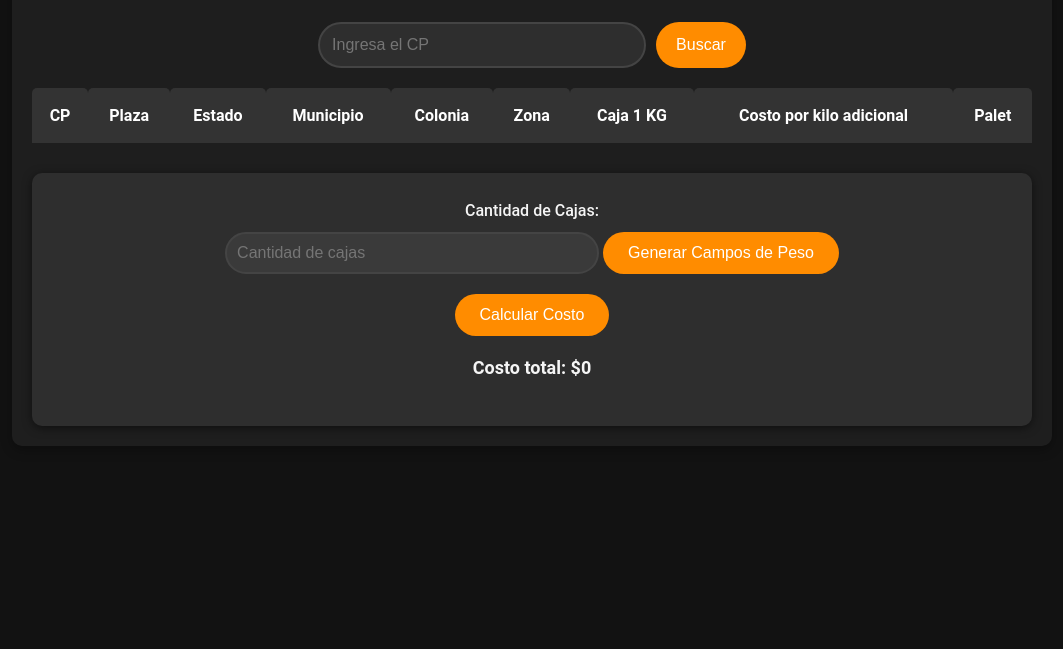
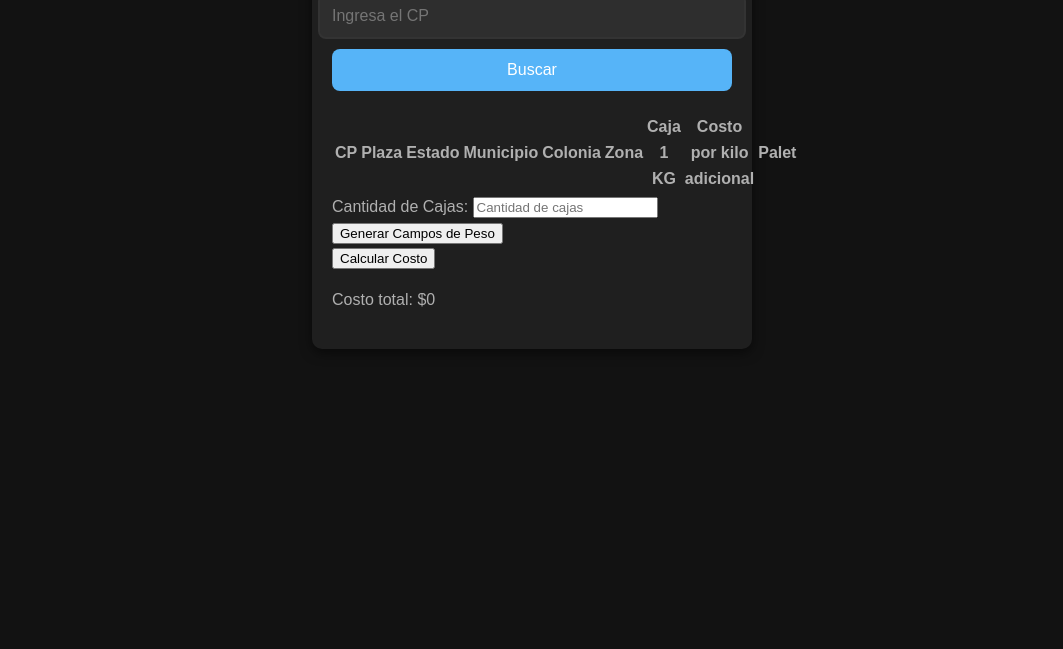
Before and after one commit to marckcortsi/cs, a plain HTML site: page index.html in a window 1280 px wide. Shown: the part 151-800 px from the top of the page, without its empty margins (108-1171 px from the left). Drawn offline with nearby package versions, Linux system fonts and the light colour scheme.

Commit message:
Actualizar styles.css

```diff
--- a/styles.css
+++ b/styles.css
@@ -1,8 +1,8 @@
 /* Estilo general del cuerpo */
 body {
-    font-family: 'Roboto', sans-serif; /* Cambié a la tipografía Roboto */
+    font-family: 'Arial', sans-serif;
     background-color: #121212; /* Fondo oscuro */
-    color: #f5f5f5; /* Texto claro */
+    color: #b0b0b0; /* Texto claro */
     margin: 0;
     padding: 0;
     line-height: 1.6;
@@ -10,113 +10,88 @@ body {
 
 /* Contenedor principal */
 .container {
-    max-width: 1000px;
+    max-width: 400px;
     margin: 50px auto;
     padding: 20px;
-    background-color: #1e1e1e; /* Fondo oscuro del contenedor */
-    box-shadow: 0px 4px 12px rgba(0, 0, 0, 0.3); /* Sombras suaves */
+    background-color: #1f1f1f; /* Fondo ligeramente más claro */
+    box-shadow: 0px 4px 12px rgba(0, 0, 0, 0.5); /* Sombras suaves */
     border-radius: 10px;
 }
 
 /* Estilo del título */
 h1 {
     text-align: center;
-    color: #f5f5f5;
+    color: #b0b0b0; /* Color de texto claro */
     font-weight: 600;
-    font-size: 2rem;
-    margin-bottom: 30px;
+    font-size: 1.5rem;
+    margin-bottom: 20px;
 }
 
 /* Estilo de la caja de búsqueda */
 .search-box {
     display: flex;
-    justify-content: center;
+    flex-direction: column;
+    align-items: center;
     margin-bottom: 20px;
 }
 
 .search-box input[type="text"] {
     padding: 12px;
-    width: 300px;
-    border: 2px solid #444;
+    width: 100%;
+    border: 2px solid #333;
     background-color: #2e2e2e; /* Fondo oscuro */
-    color: #f5f5f5; /* Texto claro */
-    border-radius: 25px;
+    color: #b0b0b0; /* Texto claro */
+    border-radius: 8px;
     font-size: 16px;
     outline: none;
     transition: border 0.3s ease;
 }
 
 .search-box input[type="text"]:focus {
-    border-color: #ff8c00; /* Color de acento naranja */
+    border-color: #56b4f8; /* Color azul claro al hacer focus */
 }
 
+/* Botones */
 .search-box button {
+    width: 100%;
     padding: 12px 20px;
-    background-color: #ff8c00; /* Botón de acento naranja */
+    background-color: #56b4f8; /* Azul claro */
     color: white;
     border: none;
-    margin-left: 10px;
-    border-radius: 25px;
+    margin-top: 10px;
+    border-radius: 8px;
     font-size: 16px;
     cursor: pointer;
-    transition: background-color 0.3s ease, box-shadow 0.3s ease;
+    transition: background-color 0.3s ease;
 }
 
 .search-box button:hover {
-    background-color: #ff6f00;
-    box-shadow: 0px 4px 10px rgba(255, 140, 0, 0.3); /* Sombra suave en hover */
+    background-color: #3b92d1;
 }
 
-/* Contenedor responsivo para la tabla */
-.table-container {
+/* Botón de regresar */
+button.regresar {
     width: 100%;
-    overflow-x: auto;
-    margin-top: 20px;
+    padding: 12px 20px;
+    background-color: #f44336; /* Rojo */
+    color: white;
+    border: none;
+    margin-top: 10px;
+    border-radius: 8px;
+    font-size: 16px;
+    cursor: pointer;
+    transition: background-color 0.3s ease;
 }
 
-table {
-    width: 100%;
-    border-collapse: collapse;
-    min-width: 800px;
-}
-
-table thead th {
-    background-color: #333;
-    color: white;
-    padding: 15px 10px;
-    font-weight: 600;
-    text-align: center;
-    border-radius: 5px 5px 0 0;
-}
-
-table tbody td {
-    background-color: #2e2e2e;
-    padding: 12px 10px;
-    text-align: center;
-    border-bottom: 1px solid #444;
-}
-
-table tbody tr:nth-child(even) {
-    background-color: #3a3a3a;
-}
-
-table tbody tr:hover {
-    background-color: #454545;
-}
-
-table tbody tr td:first-child {
-    border-radius: 0 0 0 5px;
-}
-
-table tbody tr td:last-child {
-    border-radius: 0 0 5px 0;
+button.regresar:hover {
+    background-color: #d32f2f;
 }
 
 /* Loader estilo */
 .loader {
-    border: 6px solid #2e2e2e;
+    border: 6px solid #333;
     border-radius: 50%;
-    border-top: 6px solid #ff8c00;
+    border-top: 6px solid #56b4f8;
     width: 40px;
     height: 40px;
     animation: spin 1s linear infinite;
@@ -131,89 +106,14 @@ table tbody tr td:last-child {
 /* Mensaje de estado */
 .status-message {
     text-align: center;
-    color: #ff6f00;
+    color: #f44336;
     font-weight: bold;
     margin-top: 20px;
 }
 
-/* Estilo de la calculadora de logística */
-.calculator-box {
-    background-color: #2e2e2e;
-    padding: 25px;
-    border-radius: 10px;
-    margin-top: 30px;
-    box-shadow: 0px 2px 10px rgba(0, 0, 0, 0.5);
-    text-align: center;
-}
-
-.calculator-box label {
-    display: block;
-    color: #f5f5f5;
-    font-weight: 500;
-    margin-bottom: 8px;
-}
-
-.calculator-box input {
-    padding: 10px;
-    width: 100%;
-    max-width: 350px;
-    border: 2px solid #444;
-    border-radius: 25px;
-    background-color: #3a3a3a;
-    color: #f5f5f5;
-    margin-bottom: 20px;
-    font-size: 16px;
-    transition: border 0.3s ease;
-    outline: none;
-}
-
-.calculator-box input:focus {
-    border-color: #ff8c00;
-}
-
-.calculator-box button {
-    padding: 12px 25px;
-    background-color: #ff8c00;
-    color: white;
-    border: none;
-    border-radius: 25px;
-    font-size: 16px;
-    cursor: pointer;
-    transition: background-color 0.3s ease, box-shadow 0.3s ease;
-}
-
-.calculator-box button:hover {
-    background-color: #ff6f00;
-    box-shadow: 0px 4px 10px rgba(255, 140, 0, 0.3);
-}
-
-.calculator-box p {
-    color: #f5f5f5;
-    font-size: 18px;
-    font-weight: bold;
-}
-
 /* Media queries para pantallas pequeñas */
 @media (max-width: 768px) {
-    .search-box {
-        flex-direction: column;
-        align-items: center;
-    }
-
-    .search-box input[type="text"] {
-        width: 100%;
-        margin-bottom: 10px;
-    }
-
-    .search-box button {
-        width: 100%;
-    }
-
-    .calculator-box input {
-        width: 100%;
-    }
-
-    table {
-        min-width: 600px;
+    .container {
+        width: 90%;
     }
 }
```
